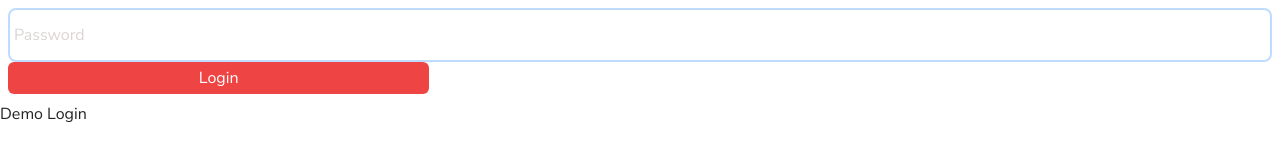
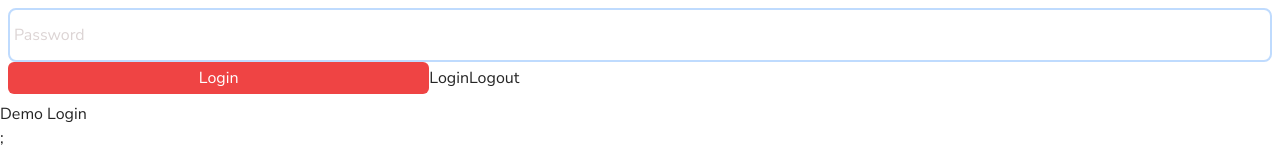
Before and after one commit to UTSCCSCC01/finalprojectf22-tappedin, a Next.js app in the folder tappedin-app/: page /Login in a window 1280 px wide. Shown: the part 231-388 px from the top of the page. Built offline with nearby package versions, Linux system fonts and the light colour scheme.

Commit message:
[TAP-37] set up initial auth0 for user authentication

```diff
--- a/tappedin-app/package.json
+++ b/tappedin-app/package.json
@@ -5,6 +5,7 @@
         "lint:fix": "eslint --fix ./src/**/*.tsx && eslint --fix ./src/**/**/*.tsx"
     },
     "dependencies": {
+        "@auth0/nextjs-auth0": "^1.9.2",
         "axios": "^1.1.2",
         "classnames": "^2.3.2",
         "feather-icons-react": "^0.5.0",
@@ -15,9 +16,9 @@
     },
     "eslintConfig": {
         "extends": [
-          "react-app"
+            "react-app"
         ]
-      },
+    },
     "devDependencies": {
         "@types/node": "18.8.2",
         "@types/react": "18.0.21",
--- a/tappedin-app/src/components/Login/LoginForm.tsx
+++ b/tappedin-app/src/components/Login/LoginForm.tsx
@@ -112,6 +112,8 @@
                 <div>
                     <button type="submit" className='p-1 rounded-md hover:ring bg-red-500 text-white text-center w-1/3'
                         onClick={(e) => handleSubmit(e)}>Login</button>
+                    <a href="/api/auth/login">Login</a>
+                    <a href="/api/auth/logout">Logout</a>
                 </div>
             </div>
         </div>
--- a/tappedin-app/src/pages/_app.tsx
+++ b/tappedin-app/src/pages/_app.tsx
@@ -1,6 +1,11 @@
+import { UserProvider } from "@auth0/nextjs-auth0";
 import "../styles/globals.scss";
 
 export default function MyApp({ Component, pageProps })
 {
-    return <Component {...pageProps} />;
+    return (
+        <UserProvider>
+            <Component {...pageProps} />;
+        </UserProvider>
+    );
 }
--- /dev/null
+++ b/tappedin-app/src/pages/api/auth/[...auth0].tsx
@@ -0,0 +1,3 @@
+import { handleAuth } from "@auth0/nextjs-auth0";
+
+export default handleAuth();
```
Also changed, not shown: 2 other files (tests, documents, lock files or other folders).
